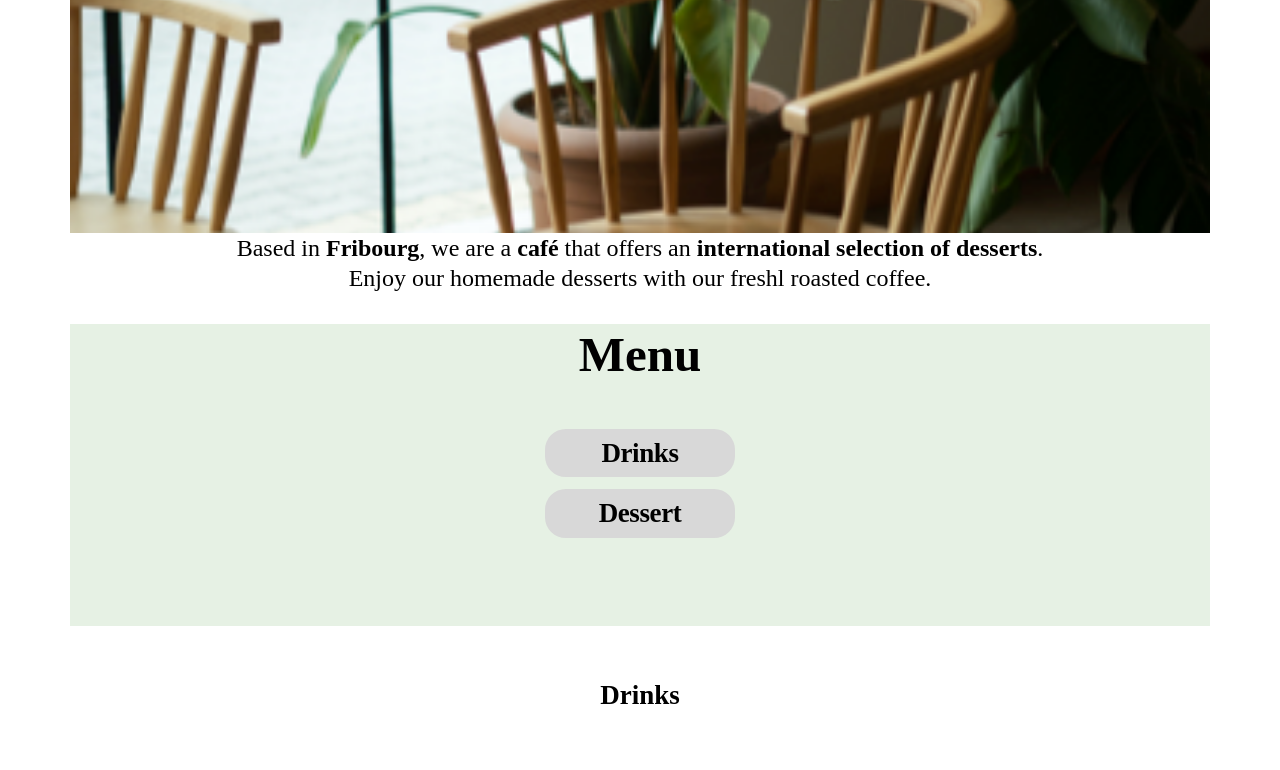
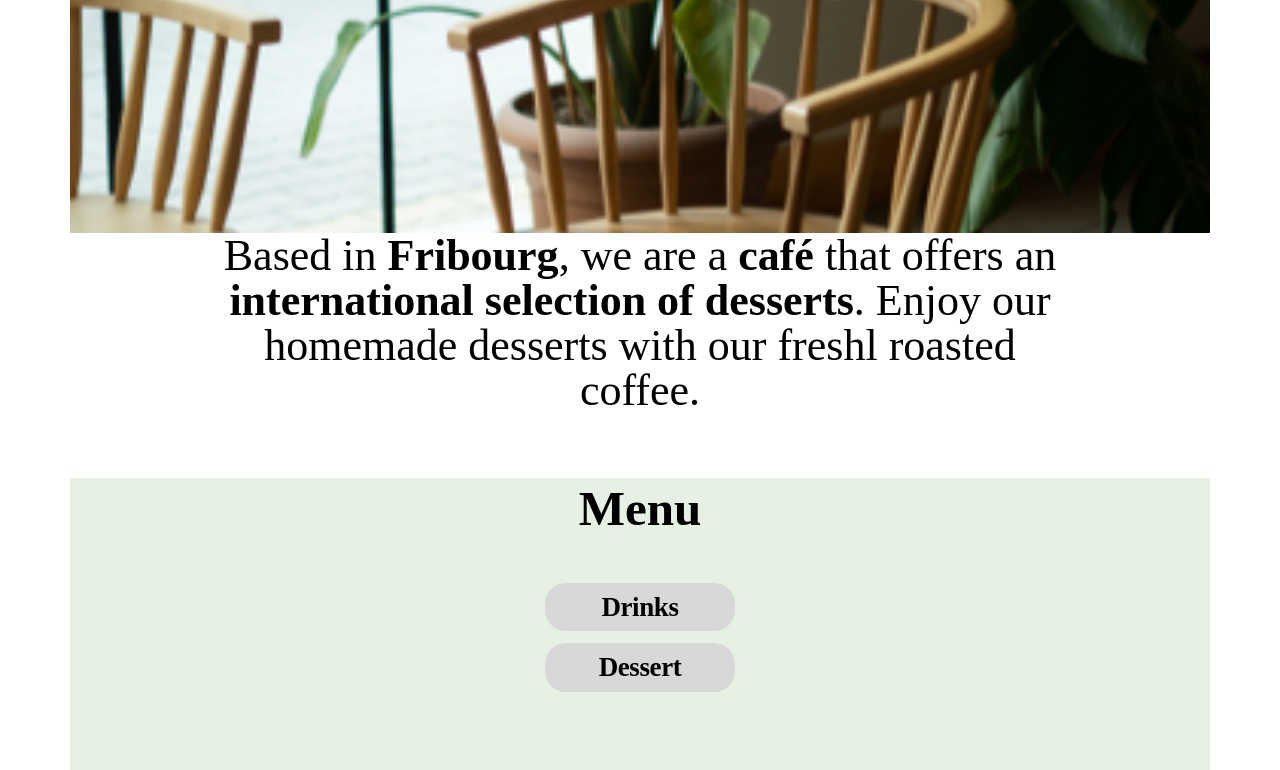
Before and after one commit to WabosuNopauwaal/AtasCafe-IMD22-NoahEllena, a website built with Parcel: page src/index.html in a window 1280 px wide. Shown: the part 494-1264 px from the top of the page. Built offline with nearby package versions, Linux system fonts and the light colour scheme.

Commit message:
Cours ending touches

```diff
--- a/src/index.html
+++ b/src/index.html
@@ -17,17 +17,17 @@
             <nav class="nav-area-text">
               <a
                 href="#about"
-                class="col-sm-12 col-xl-2 offset-xl-5 nav-list-space"
+                class="col-sm-12 col-xl-2 offset-xl-4 nav-list-space"
                 >About</a
               >
               <a
                 href="#menu"
-                class="col-sm-12 col-xl-2 offset-xl-5 nav-list-space"
+                class="col-sm-12 col-xl-2 offset-xl-4 nav-list-space"
                 >Menu</a
               >
               <a
                 href="#contact"
-                class="col-sm-12 col-xl-2 offset-xl-5 nav-list-space"
+                class="col-sm-12 col-xl-2 offset-xl-3 nav-list-space"
                 >Contact</a
               >
             </nav>
@@ -52,20 +52,20 @@
           >
             Menu
           </h2>
-          <a href="#drink-menu" class="col-sm-12 col-md-2 offset-md-5 button"
+          <a href="#drink-menu" class="col-sm-6 offset-sm-3 col-md-2 offset-md-5 button"
             >Drinks</a
           >
-          <a href="#dessert-menu" class="col-sm-12 col-md-2 offset-md-5 button"
+          <a href="#dessert-menu" class="col-sm-6 offset-sm-3 col-md-2 offset-md-5 button"
             >Dessert</a
           >
         </div>
         <div id="drink-menu">
           <div class="col-sm-12 col-xl-2 offset-xl-5 drink-menu">
-            <h3 class="drink-menu-title">Drinks</h3>
+            <h3 class="menu-title">Drinks</h3>
           </div>
           <div>
             <div>
-            <div class="col-sm-12 col-xl-4 drink-menu-group">
+            <div class="col-sm-12 col-xl-4 offset-xl-4 drink-menu-group">
               <p class="drink-menu-list">
                 <span>Expresso</span>
                 <span>5.-</span>
@@ -83,7 +83,7 @@
                 <span>7,50.-</span>
               </p>
             </div>
-            <div class="col-sm-12 col-xl-4 drink-menu-group">
+            <div class="col-sm-12 col-xl-4 offset-xl-4 drink-menu-group">
               <p class="drink-menu-list">
                 <span>Green Tea</span>
                 <span>4,40.-</span>
@@ -105,7 +105,7 @@
               </p>
             </div>
 
-            <div class="col-sm-12 col-xl-4 drink-menu-group">
+            <div class="col-sm-12 col-xl-4 offset-xl-4 drink-menu-group">
               <p class="drink-menu-list">
                 <span>Chai Latte</span>
                 <span>7,50.-</span>
@@ -115,7 +115,7 @@
                 <span>7,50.-</span>
               </p>
             </div>
-            <div class="col-sm-12 col-xl-4 drink-menu-group">
+            <div class="col-sm-12 col-xl-4 offset-xl-4 drink-menu-group">
               <p class="drink-menu-list">
                 <span>Water</span>
                 <span>0.-</span>
@@ -138,7 +138,7 @@
           >
             Dessert
           </h3>
-          <p class="col-sm-12 col-xl-8 offset-xl-2 dessert-menu-text">
+          <p class="col-sm-12x col-xl-8 offset-xl-2 dessert-menu-text">
             Discover our monthly selection of desserts
           </p>
           <img
--- a/src/scss/main.scss
+++ b/src/scss/main.scss
@@ -85,11 +85,24 @@ a {
   padding-bottom: 36px;
 }
 
+@media (min-width: 601px) {
   .first-intro-text {
+    font-size: 44px;
+    line-height: 45px;
     font-weight: 500;
+    margin-top: 60px;
+    margin-bottom: 65px;
+  }
+}
+
+@media (max-width: 600px) {
+  .first-intro-text {
     font-size: 24px;
+    line-height: 29px;
+    font-weight: 500;
     margin-top: 36px;
     margin-bottom: 31px;
+  }
 }
 
 .Menu-nav-area {
@@ -132,33 +145,81 @@ a {
 }
 
 .drink-menu-title {
+  margin-top: 58px;
+}
+
+@media (min-width: 601px) {
+  .drink-menu-title {
+    font-size: 61px;
+    font-weight: 700;
+    line-height: 73px;
+  }
+}
+
+@media (max-width: 600px) {
+  .drink-menu-title {
     font-size: 27px;
     font-weight: 700;
-  margin-top: 58px;
+    line-height: 32;
+  }
 }
 
 .drink-menu-list {
   display: flex;
   flex-direction: row;
+  justify-content: space-between;
+}
+
+@media (min-width: 601px) {
+  .drink-menu-list {
+    font-size: 29px;
+    line-height: 33px;
+    font-weight: 300;
+  }
+}
+
+@media (max-width: 600px) {
+  .drink-menu-list {
     font-size: 19px;
     line-height: 23px;
     font-weight: 300;
-  justify-content: space-between;
+  }
 }
 
 .drink-menu-group {
   margin-bottom: 57px;
 }
 
-.dessert-menu-text {
+@media (min-width: 601px) {
+  .menu-title {
+    font-size: 37px;
+    line-height: 45px;
     font-weight: 300;
+    margin-top: 27px;
+    margin-bottom: 21px;
+  }
+}
+
+@media (max-width: 600px) {
+  .menu-title {
     font-size: 15px;
+    line-height: 18px;
+    font-weight: 300;
     margin-top: 17px;
     margin-bottom: 21px;
   }
+}
 
+@media (min-width: 901px) {
   .dessert-menu-img {
-  margin: 0%;
+    justify-content: space-between;
+  }
+}
+
+@media (max-width: 900px) {
+  .dessert-menu-img {
+    width: auto;
+  }
 }
 
 footer {
```
Also changed, not shown: 1 other file. Lines whose indentation alone changed are shown as unchanged.
